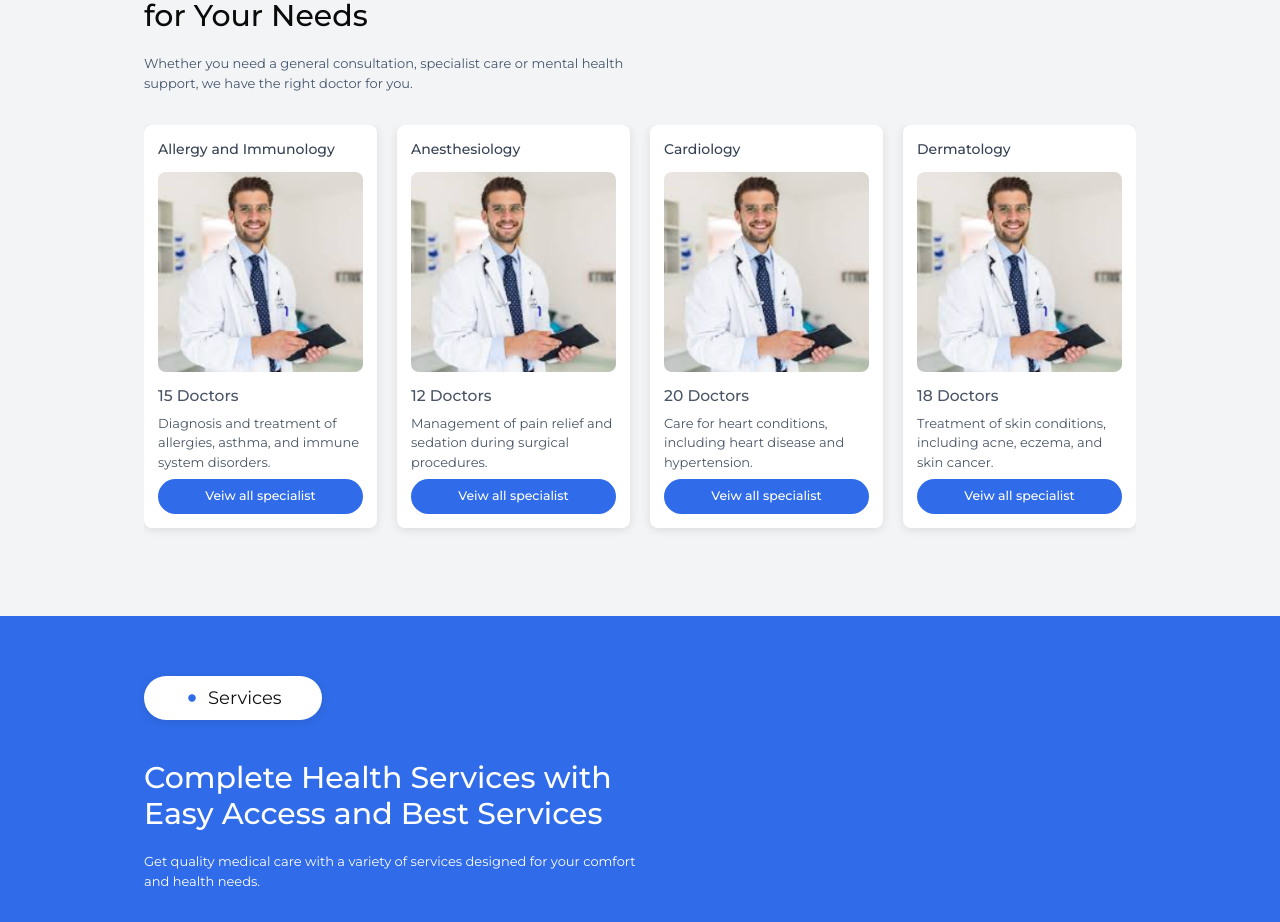
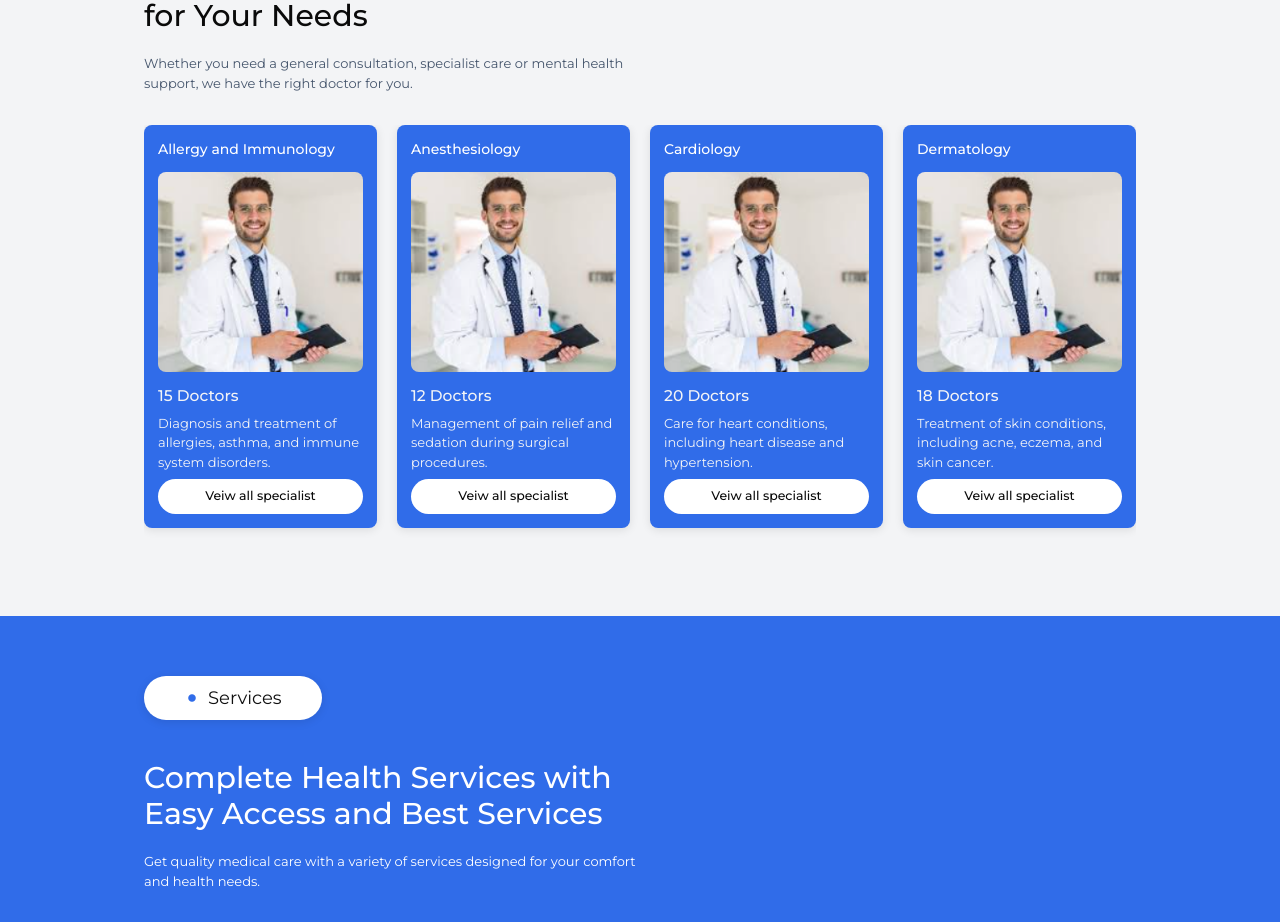
Before and after one commit to KingDivadd/epulse_v1, a Next.js app: page / in a window 1280 px wide. Shown: the part 1980-2902 px from the top of the page. Built offline with nearby package versions, Linux system fonts and the light colour scheme; no server answers; a web font is replaced by a local one.

Commit message:
updated the landing page

```diff
--- a/components/landing_components/doctors.tsx
+++ b/components/landing_components/doctors.tsx
@@ -7,7 +7,7 @@ import DoctorSlider from './doctors_slider'
 const Doctors = () => {
     return (
         <section
-            id='doctors' className="w-full min-h-screen px-[1rem] md:px-[2rem] lg:px-[5rem] xl:px-[9rem] py-10 md:py-15  scroll-mt-20  flex flex-col items-start  bg-gray-100">
+            id='doctors' className="w-full sm:min-h-screen px-[1rem] md:px-[2rem] lg:px-[5rem] xl:px-[9rem] py-10 md:py-15  scroll-mt-20  flex flex-col items-start  bg-gray-100">
 
             <motion.span
                 initial={{y: -30, opacity: 0}}
--- a/components/landing_components/doctors_slider.tsx
+++ b/components/landing_components/doctors_slider.tsx
@@ -63,21 +63,21 @@ const DoctorSlider = () => {
 
 
                             return (
-                                <SwiperSlide key={index} className=" bg-white shadow-md p-3.5 rounded-md flex items-center justify-start font-mont">
+                                <SwiperSlide key={index} className=" bg-[#306ce9]  shadow-md p-3.5 rounded-md flex items-center justify-start font-mont">
                                     <div className=" flex flex-col min-h-[90px] items-center justify-start gap-3">
-                                        <p className="text-[14px] text-gray-700 font-medium w-full text-start">{specialty}</p>
+                                        <p className="text-[14px] text-white font-medium w-full text-start">{specialty}</p>
 
-                                        <span className="relative h-[200px] w-full overflow-hidden rounded-md ">
+                                        <span className="relative h-[300px] md:h-[200px] w-full overflow-hidden rounded-md ">
                                             <Image src={'/profile-img-2b.jpg'} alt='' fill objectFit='cover' />
                                         </span>
 
                                         <div className="w-full h-[130px] flex flex-col justify-between items-start gap-1.5">
 
-                                            <p className="text-[15.5px] font-medium text-gray-600">{number_of_doctors > 20 ? `20 + Doctors`: `${number_of_doctors} Doctors` }</p>
+                                            <p className="text-[15.5px] font-medium text-gray-100">{number_of_doctors > 20 ? `20 + Doctors`: `${number_of_doctors} Doctors` }</p>
 
-                                            <p className="text-[13px] text-gray-600 line-clamp-3 ">{description}</p>
+                                            <p className="text-[13px] text-gray-100 line-clamp-3 ">{description}</p>
 
-                                            <button className="h-[35px] bg-[#306ce9] hover:bg-[#306ce9]/90 text-white rounded-full w-full flex items-center justify-center text-[12.5px] font-medium gap-1" onClick={handle_get_started}>{'Veiw all specialist'}</button>
+                                            <button className="h-[35px] bg-white hover:bg-[#f2f2f2]  rounded-full w-full flex items-center justify-center text-[12.5px] font-medium gap-1" onClick={handle_get_started}>{'Veiw all specialist'}</button>
                                         </div>
                                     </div>
                                 </SwiperSlide>
--- a/components/landing_components/header.tsx
+++ b/components/landing_components/header.tsx
@@ -6,7 +6,11 @@ import HeaderListCards from "./header_list_cards"
 
 const Header = () => {
     return (
-        <header className="w-[100vw] min-h-screen px-5  flex flex-col items-center  relative">
+        <header className="w-[100vw] min-h-screen px-5 pb-5 sm:pb-0  flex flex-col items-center  relative">
+
+                <div className="  -z-10   w-[100vw] ">
+                    <Image src={'/wallet-img-1.jpg'} alt='header bg color' fill={true} objectFit='cover'  className='w-full' />
+                </div>
 
                 <motion.p
                     initial={{y: -30, opacity: 0}}
@@ -15,10 +19,6 @@ const Header = () => {
 
                     className="z-10 text-white mt-30 sm:mt-35 max-w-3xl font-mont font-[500] md:font-semibold text-3xl sm:text-5xl lg:text-[50px] leading-3xl md:leading-[75px] align-middle text-center  ">Seamless Hospital Booking for Your Health Needs
                 </motion.p>
-
-                <div className="  -z-10   w-[100vw] ">
-                    <Image src={'/wallet-img-1.jpg'} alt='header bg color' fill={true} objectFit='cover'  className='w-full' />
-                </div>
 
                 <motion.div
                     initial={{y: 30, opacity:0}}
--- a/components/landing_components/header_list_cards.tsx
+++ b/components/landing_components/header_list_cards.tsx
@@ -4,7 +4,7 @@ import {header_list} from "@/constants"
 
 const HeaderListCards = () => {
     return (
-        <div className="w-full md:w-[70%] mt-20 md:mt-30 lg:mt-50 gap-[20px] temp-220 ">
+        <div className="w-full md:w-[70%] mt-20 md:mt-30 lg:mt-50 gap-5 sm:gap-[20px] temp-220 ">
 
             {
                     header_list.map((data, ind)=>{
```
